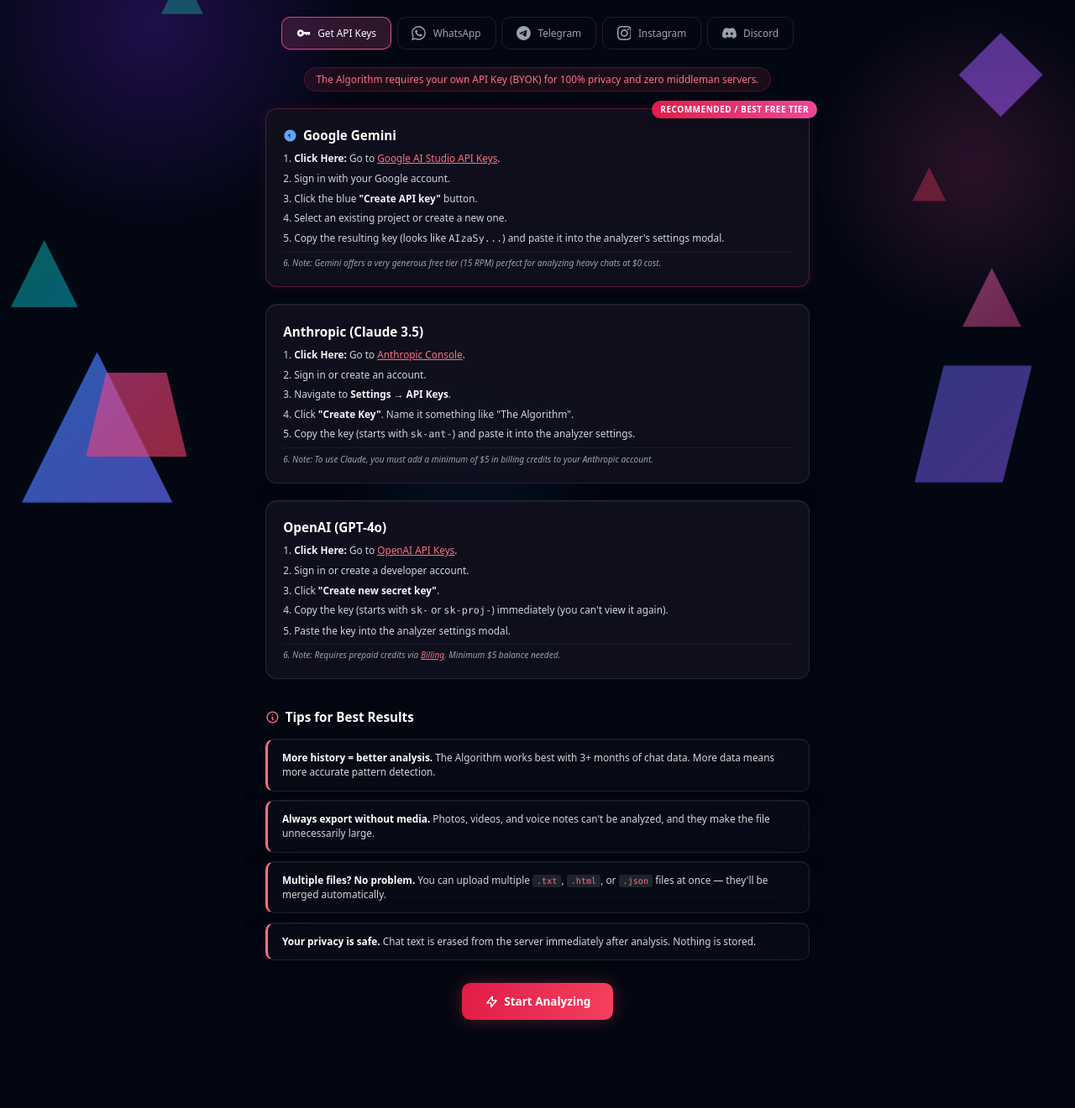
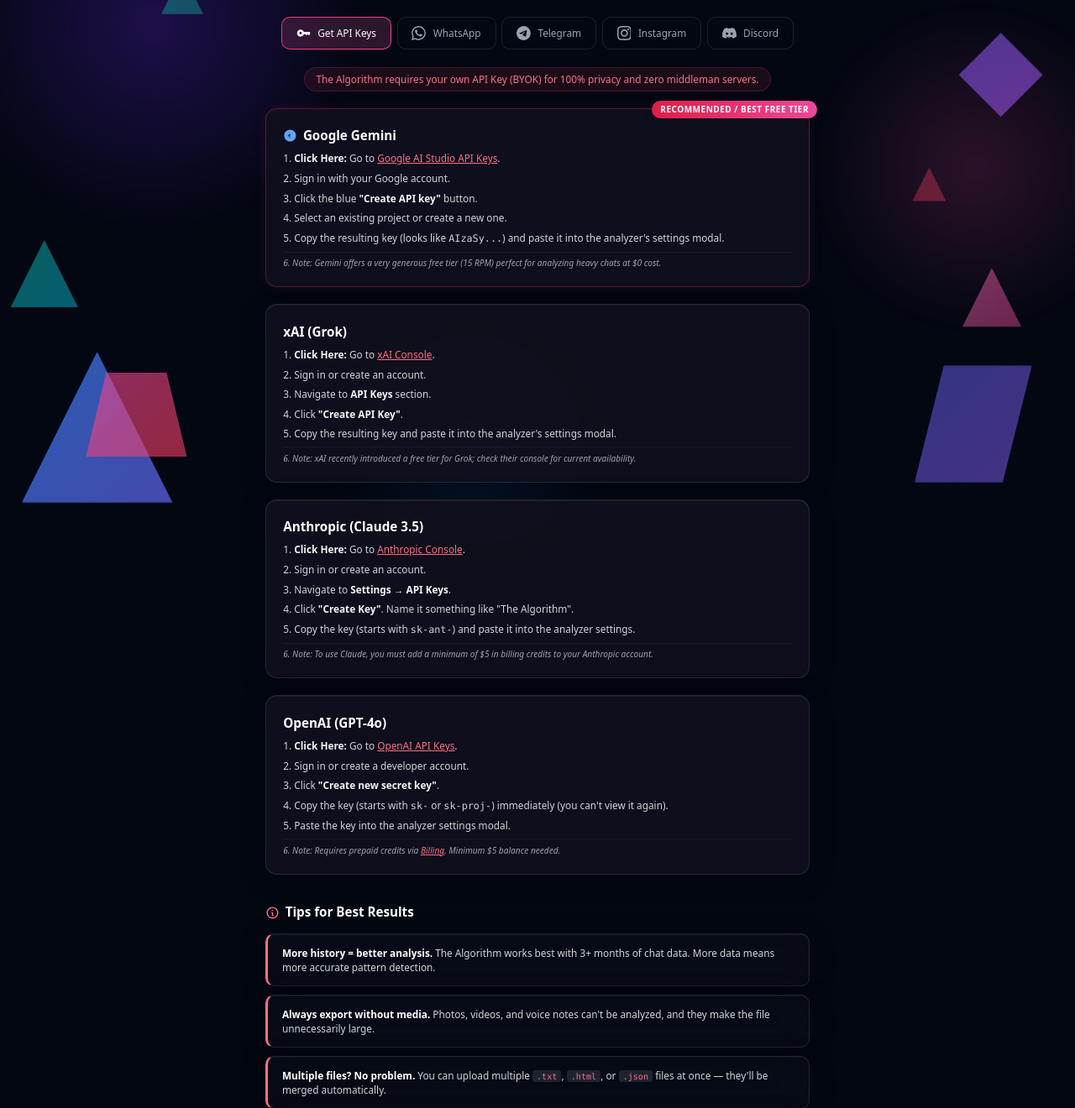
Before and after one commit to rixabhh/TheAlgorithm, a Flask app: page /instructions in a window 1280 px wide. Shown: the part 153-1473 px from the top of the page at 84% size. Before the commit the page ends 1377 px from the top, so only its background shows below. Run offline with Flask 3, Linux system fonts and the light colour scheme; some libraries are stand-ins or nearby versions.

Commit message:
feat: integrate Grok (xAI) API support and update documentation

```diff
--- a/app.py
+++ b/app.py
@@ -57,6 +57,7 @@ def set_security_headers(response):
             "https://api.openai.com "
             "https://api.anthropic.com "
             "https://generativelanguage.googleapis.com "
+            "https://api.x.ai "
             "https://*.lit.ai; "
         "base-uri 'self'; "
         "form-action 'self';"
--- a/core/llm_service.py
+++ b/core/llm_service.py
@@ -161,6 +161,26 @@ def call_gemini(api_key: str, sys_prompt: str, data_prompt: str) -> dict:
     content = data['candidates'][0]['content']['parts'][0]['text'].strip()
     return json.loads(content)
 
+def call_xai(api_key: str, sys_prompt: str, data_prompt: str) -> dict:
+    """xAI (Grok) is OpenAI-compatible."""
+    url = "https://api.x.ai/v1/chat/completions"
+    headers = {
+        "Authorization": f"Bearer {api_key}",
+        "Content-Type": "application/json"
+    }
+    payload = {
+        "model": "grok-2-1212", # Using latest Grok-2 as default
+        "messages": [
+            {"role": "system", "content": sys_prompt},
+            {"role": "user", "content": data_prompt}
+        ],
+        "temperature": 0.7
+    }
+    resp = requests.post(url, headers=headers, json=payload, timeout=30)
+    resp.raise_for_status()
+    content = resp.json()['choices'][0]['message']['content'].strip()
+    return json.loads(content)
+
 def generate_report(provider: str, api_key: str, stats_payload: dict, my_name: str, partner_name: str, connection_type: str, user_context: str = "", output_language: str = "english") -> dict:
     """Main entrypoint for the analytics pipeline to get LLM insights."""
     if not api_key:
@@ -181,6 +201,8 @@ def generate_report(provider: str, api_key: str, stats_payload: dict, my_name: s
             return call_anthropic(api_key, sys_prompt, prompt)
         elif p == 'gemini':
             return call_gemini(api_key, sys_prompt, prompt)
+        elif p == 'grok' or p == 'xai':
+            return call_xai(api_key, sys_prompt, prompt)
         else:
             raise ValueError(f"Unknown provider: {provider}")
     except Exception as e:
--- a/templates/instructions.html
+++ b/templates/instructions.html
@@ -277,6 +277,25 @@
                             <li class="text-xs text-gray-400 mt-2 italic border-t border-white/5 pt-2">Note: Gemini
                                 offers a very generous free tier (15 RPM) perfect for analyzing heavy chats at $0 cost.
                             </li>
+                        </ol>
+                    </div>
+
+                    <!-- xAI (Grok) -->
+                    <div class="glass-card rounded-2xl p-6 relative">
+                        <h4 class="font-bold text-lg text-white mb-2 flex items-center gap-2">
+                            xAI (Grok)
+                        </h4>
+                        <ol class="list-decimal list-inside space-y-2 text-sm text-gray-300">
+                            <li><strong class="text-gray-100">Click Here:</strong> Go to <a href="https://console.x.ai/"
+                                    target="_blank" class="text-brand-400 hover:text-brand-300 underline">xAI
+                                    Console</a>.</li>
+                            <li>Sign in or create an account.</li>
+                            <li>Navigate to <strong class="text-gray-100">API Keys</strong> section.</li>
+                            <li>Click <strong class="text-gray-100">"Create API Key"</strong>.</li>
+                            <li>Copy the resulting key and paste it into the analyzer's settings modal.</li>
+                            <li class="text-xs text-gray-400 mt-2 italic border-t border-white/5 pt-2">Note: xAI
+                                recently
+                                introduced a free tier for Grok; check their console for current availability.</li>
                         </ol>
                     </div>
 
```
Also changed, not shown: templates/index.html (+12 -7 lines).
